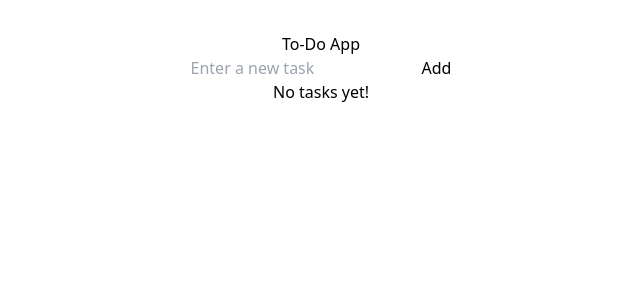
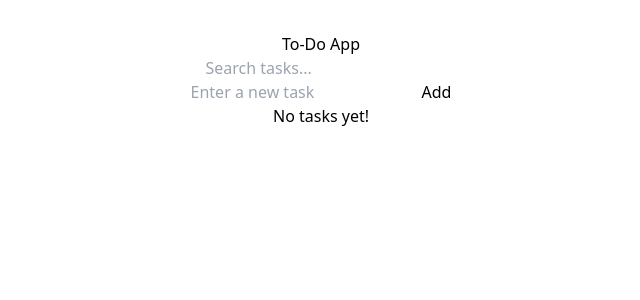
Before and after one commit to edenWerke/my-todo-app, a React (Vite) app: page / in a window 1280 px wide. Shown: the top 300 px of the page, without its empty margins (319-959 px from the left). Built offline with nearby package versions, Linux system fonts and the light colour scheme.

Commit message:
Added a search button

```diff
--- a/src/components/pages/Home.jsx
+++ b/src/components/pages/Home.jsx
@@ -1,15 +1,16 @@
 // src/pages/Home.js
-import React, { useState, useEffect } from "react";
+import { useState, useEffect } from "react";
 import FormGroup from "../molecules/FormGroup";
 import TaskList from "../organisms/TaskList";
-import Modal from "../molecules/Modal"; // Import the Modal
+import Modal from "../molecules/Modal";
 
 const Home = () => {
   const [tasks, setTasks] = useState([]);
   const [taskText, setTaskText] = useState("");
+  const [searchText, setSearchText] = useState(""); // State for search input
   const [isEditing, setIsEditing] = useState(false);
   const [currentTask, setCurrentTask] = useState(null);
-  const [isModalOpen, setIsModalOpen] = useState(false); // State for modal visibility
+  const [isModalOpen, setIsModalOpen] = useState(false);
 
   useEffect(() => {
     const savedTasks = localStorage.getItem("tasks");
@@ -47,26 +48,44 @@ const Home = () => {
   const startEditing = (task) => {
     setIsEditing(true);
     setCurrentTask(task);
-    setIsModalOpen(true); // Open the modal when editing starts
+    setIsModalOpen(true);
   };
 
   const closeModal = () => {
-    setIsModalOpen(false); // Close the modal
+    setIsModalOpen(false);
     setIsEditing(false);
     setCurrentTask(null);
   };
 
+  const filteredTasks = tasks.filter((task) =>
+    task.text.toLowerCase().includes(searchText.toLowerCase())
+  );
+
   return (
-    <div className="p-4 max-w-md mx-auto">
-      <h1 className="text-2xl font-bold mb-4 text-center">To-Do App</h1>
+    <div className="max-w-md p-4 mx-auto">
+      <h1 className="mb-4 text-2xl font-bold text-center">To-Do App</h1>
+
+      <div className="mb-4">
+        <input
+          type="text"
+          placeholder="Search tasks..."
+          value={searchText}
+          onChange={(e) => setSearchText(e.target.value)}
+          className="w-full p-2 mb-2 border rounded"
+        />
+      </div>
+
       <FormGroup
         taskText={taskText}
         setTaskText={setTaskText}
         addTask={isEditing ? updateTask : addTask}
       />
-      <TaskList tasks={tasks} onDelete={deleteTask} onEdit={startEditing} />
+      <TaskList
+        tasks={filteredTasks}
+        onDelete={deleteTask}
+        onEdit={startEditing}
+      />
 
-      {/* Conditionally render the modal */}
       {isModalOpen && (
         <Modal task={currentTask} onUpdate={updateTask} onClose={closeModal} />
       )}
```
